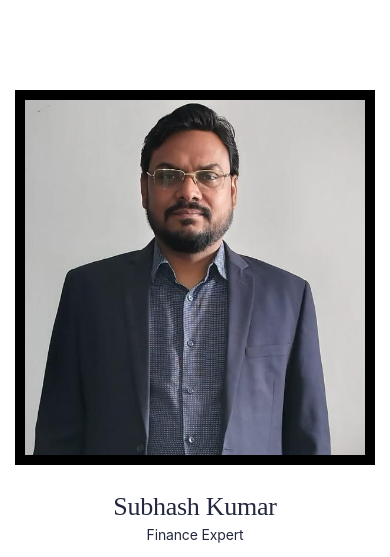
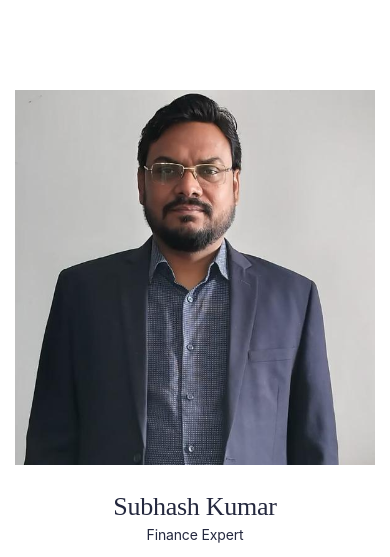
Before and after one commit to harry247302/fundraise, a PHP site: page /our-teams-industry.php in a window 390 px wide. Shown: the part 571-1128 px from the top of the page. Run offline with PHP 8.4, Linux system fonts and the light colour scheme; some libraries are stand-ins or nearby versions; some web fonts are replaced.

Commit message:
changes in team section

```diff
--- a/our-teams-industry.php
+++ b/our-teams-industry.php
@@ -441,7 +441,7 @@
         <style>
             @media only screen and (max-width: 600px) {
                 #image-size {
-                    border: 10px solid black;
+                    /* border: 10px solid black; */
                     height: 85% !important;
                     /* object-fit: cover !important; */
                 }
```
